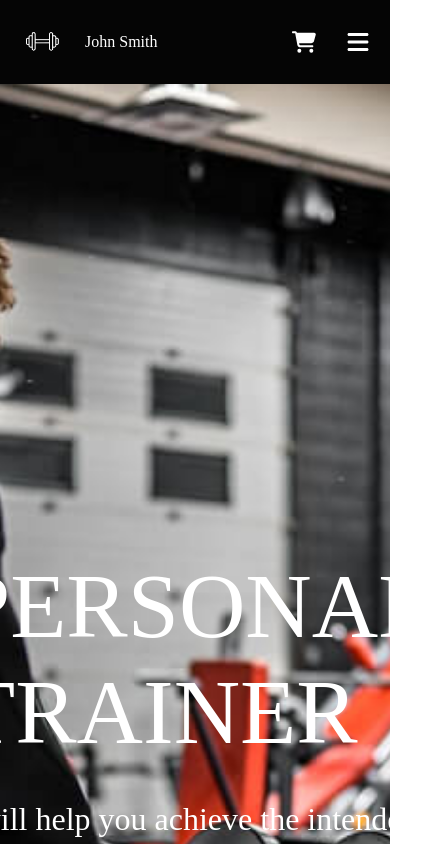
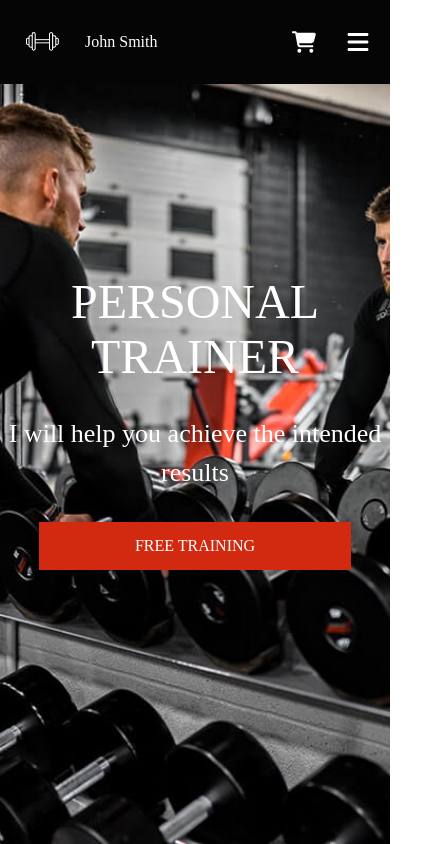
Before and after one commit to Macomi27/Personal-trainer-website, a React (Create React App) app: page / in a window 390 px wide. Shown: the top 844 px of the page, 431 px wide, since content can reach past the window. Built offline with nearby package versions, Linux system fonts and the light colour scheme.

Commit message:
responsive hero section enabled

```diff
--- a/src/components/Hero/Hero.css
+++ b/src/components/Hero/Hero.css
@@ -63,3 +63,24 @@ button:hover{
     background-color: var(--secondary);
     cursor: pointer;
 }
+
+@media (max-width: 767px) {
+    .heroSection{
+        height: 100vh;
+    }
+    .heroElements>h2{
+        font-size: 48px;
+        text-align: center;
+        font-weight: 400;
+    }
+    .heroElements>p{
+        font-size: 26px;
+        text-align: center;
+    }
+    .heroElements>button{
+        width: 80%;
+        margin-inline: auto;
+        font-size: 16px;
+        padding-block: 15px;
+    }
+}
```
